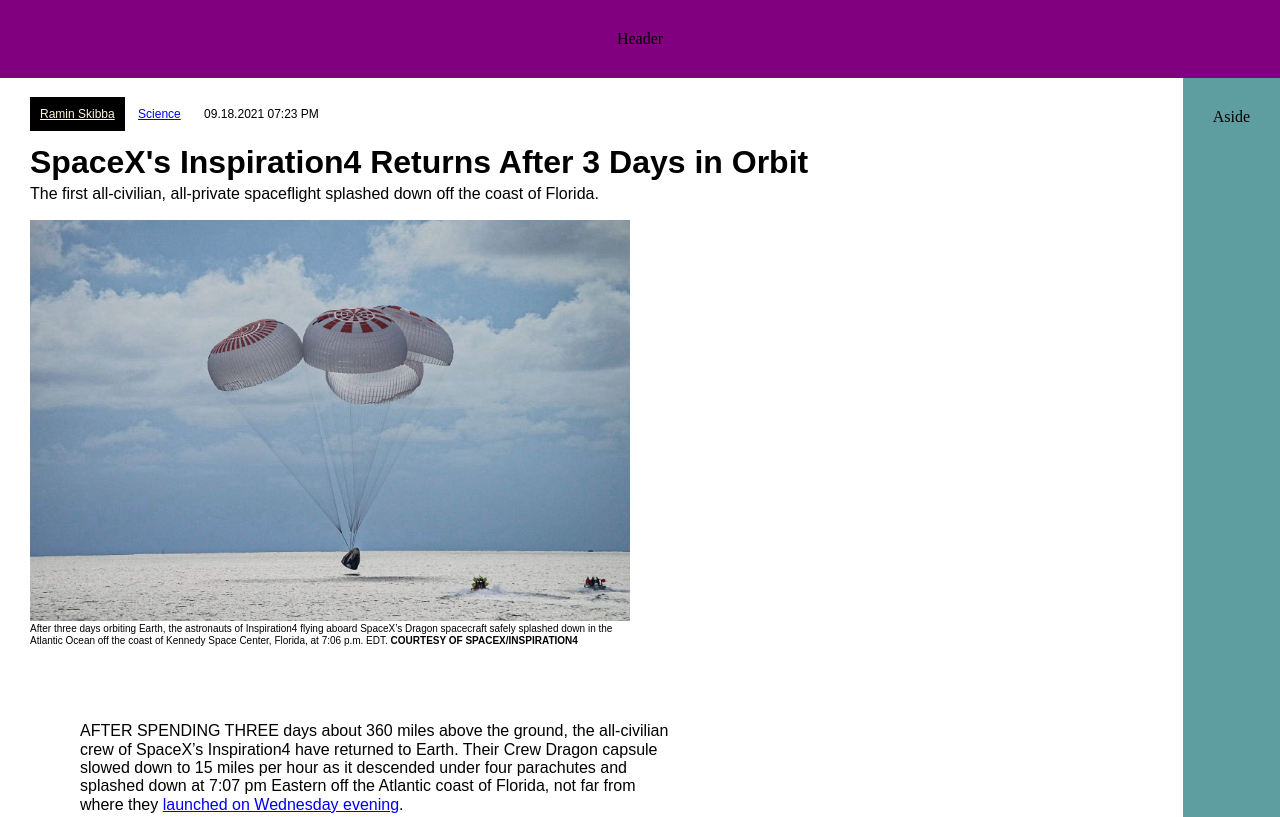
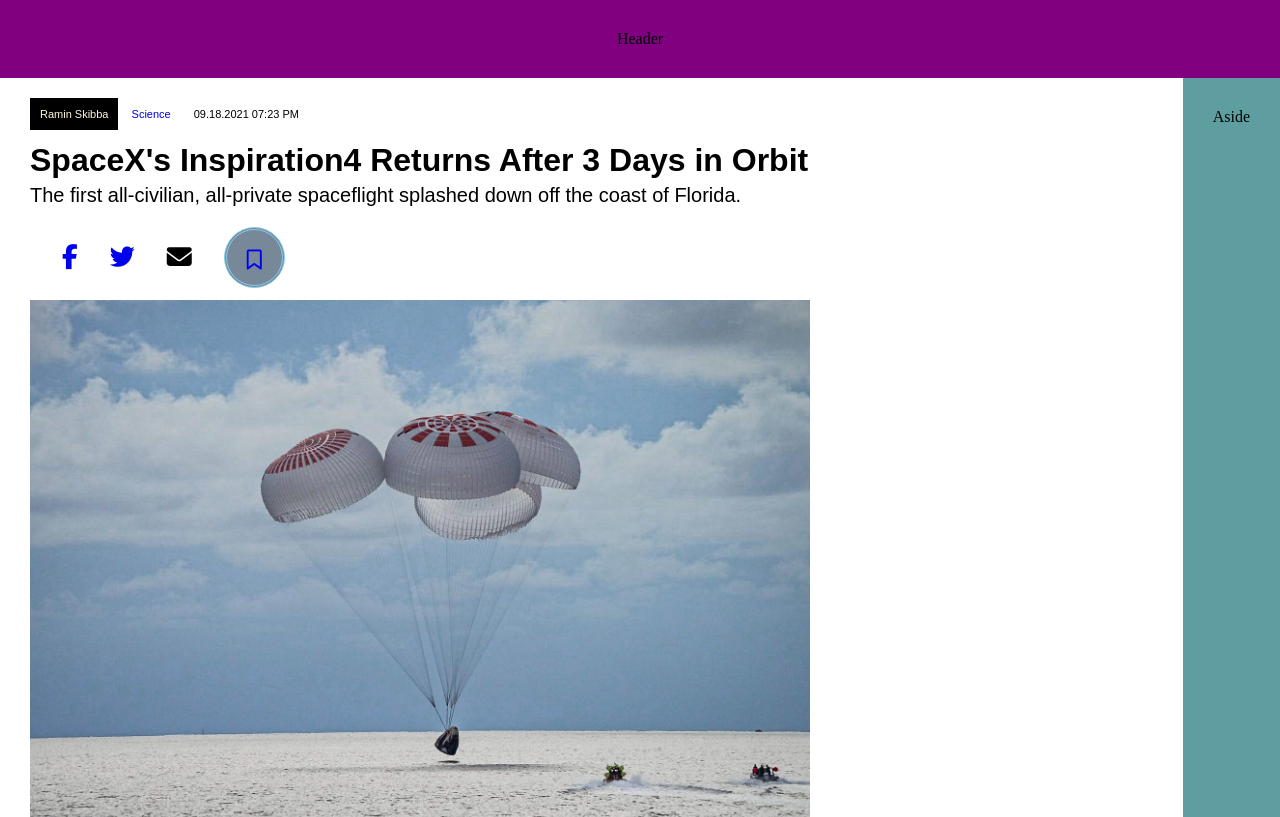
Before and after one commit to AndresCespedes23/noticia, a plain HTML site: page index-clase-2-a.html in a window 1280 px wide. Shown: the top 817 px of the page. Drawn offline with Linux system fonts and the light colour scheme.

Commit message:
agregué una barra de redes sociales

```diff
--- a/index-clase-2-a.html
+++ b/index-clase-2-a.html
@@ -9,6 +9,7 @@
     </title>
     <link rel="stylesheet" href="styles.css">
     <link rel="stylesheet" href="normalize.css">
+    <script src="https://kit.fontawesome.com/60132ab341.js" crossorigin="anonymous"></script>
 </head>
 <body>
         <header>
@@ -30,6 +31,26 @@
                     <p class="subtitle">
                         The first all-civilian, all-private spaceflight splashed down off the coast of Florida.
                     </p>
+                    <ul class="socialmedia">
+                        <li class="facebook">
+                            <a href="https://www.facebook.com/dialog/feed?&display=popup&caption=&app_id=719405864858490&link=https%3A%2F%2Fwww.wired.com%2Fstory%2Fspacexs-inspiration4-returns-after-3-days-in-orbit%2F%3Futm_source%3Dfacebook%26utm_medium%3Dsocial%26utm_campaign%3Donsite-share%26utm_brand%3Dwired%26utm_social-type%3Dearned" target="_blank">
+                                <i class="fab fa-facebook-f"></i>
+                            </a>
+                        </li>
+                        <li class="twitter">
+                            <a href="https://twitter.com/intent/tweet/?url=https%3A%2F%2Fwww.wired.com%2Fstory%2Fspacexs-inspiration4-returns-after-3-days-in-orbit%2F%3Futm_source%3Dtwitter%26utm_medium%3Dsocial%26utm_campaign%3Donsite-share%26utm_brand%3Dwired%26utm_social-type%3Dearned&text=&via=wired" target="_blank">
+                                <i class="fab fa-twitter"></i>
+                            </a>
+                        </li>
+                        <li class="envelope">
+                            <i class="fas fa-envelope"></i>
+                        </li>
+                        <li class="bookmark">
+                            <a class="button" href="https://www.wired.com/story/spacexs-inspiration4-returns-after-3-days-in-orbit/#" target="_blank">
+                                <i class="far fa-bookmark"></i>
+                            </a>
+                        </li>
+                    </ul>
                 </div>
                 <figure>
                     <img src="images/Science-SpaceX-Inspiration4-splashdown.jpg" alt="Inspiration4 splashdown">
--- a/styles.css
+++ b/styles.css
@@ -19,31 +19,66 @@ footer {
     text-align: center;
 }
 figure, figcaption, img {
-    max-width: 600px;
+    max-width: 780px;
+    max-height: 100%;
     margin-left: 0px;
-    font-size:10px;
+    font-size:12px;
 }
 .content {
     display: flex;
 }
 .intro {
-    font-size: 12px;
+    font-size: 11px;
 }
 .author {
     padding: 10px;
     background-color: black;
     color: cornsilk;
+    text-decoration: none;
 }
 .category, .date {
     padding: 10px;
+    text-decoration: none;
 }
 .news {
     margin-bottom: 0px;
 }
 .subtitle {
     margin-top: 5px;
+    font-size: 20px;
+}
+.socialmedia {
+    position: relative;
+    display: inline-flex;
+    margin: 0;
+    padding: 0;
+    list-style-type: none;
+}
+.facebook, .twitter, .envelope, .bookmark {
+    padding-left: 32px;
+    font-size: 25px;
+    line-height: 60px;
+    cursor: pointer;
+}
+.button {
+    position: relative;
+    display: block;
+    width: 55px;
+    height: 55px;
+    background: lightslategrey;
+    text-align: center;
+    font-size: 20px;
+    border-radius: 50%;
+    border: 3px double skyblue;
+}
+.button:hover {
+    transform: translate(0.9);
+    transition: .5s;
+    background:rgb(104, 101, 101);
+    border: 3px solid white;
 }
 .paragraphs {
     max-width: 600px;
-    padding: 50px;
+    padding: 50px 50px 50px 110px;
+    font-size: 19px;
 }
```
Also changed, not shown: index-clase-2-b.html (+17 -0 lines).
